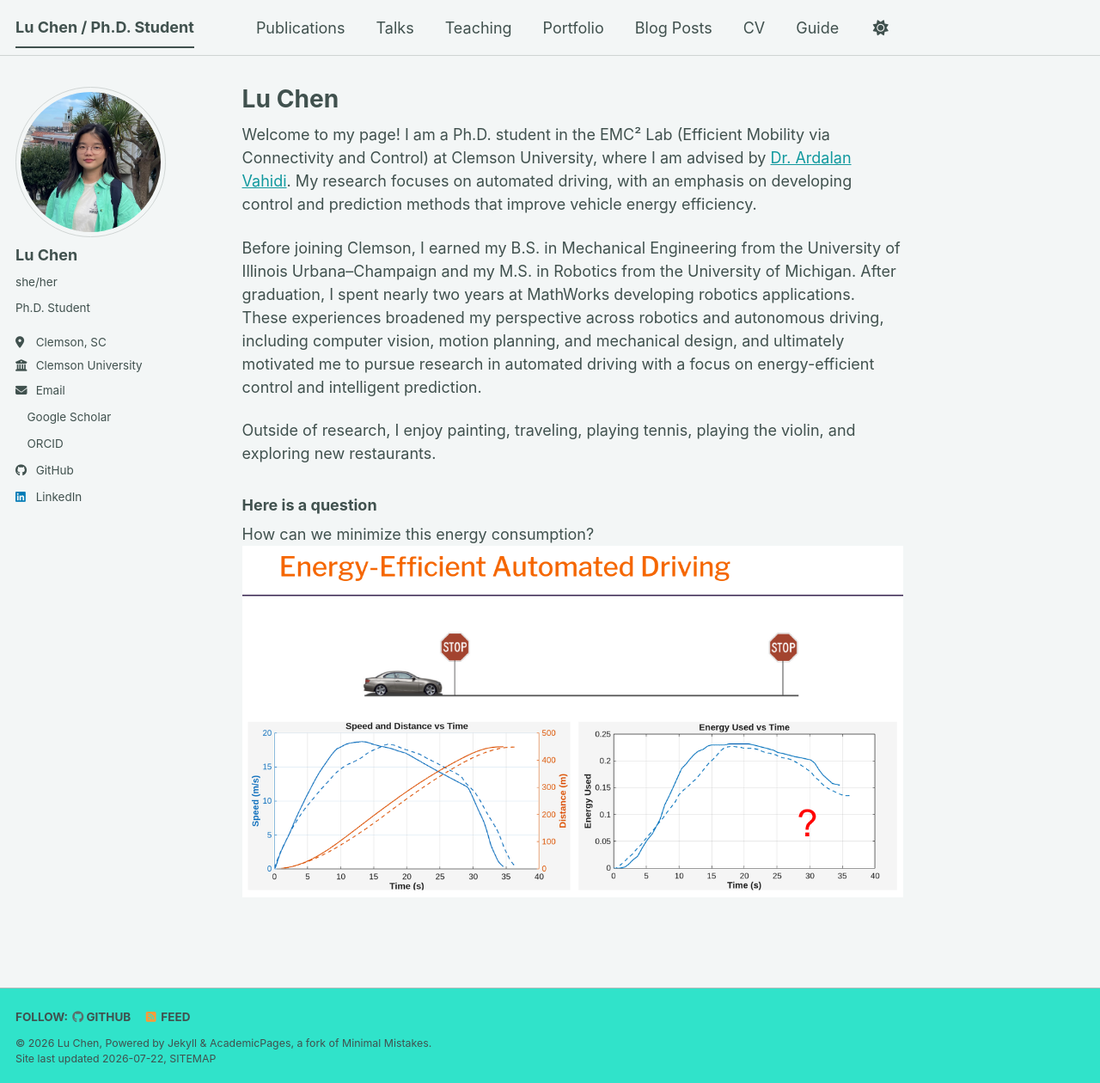
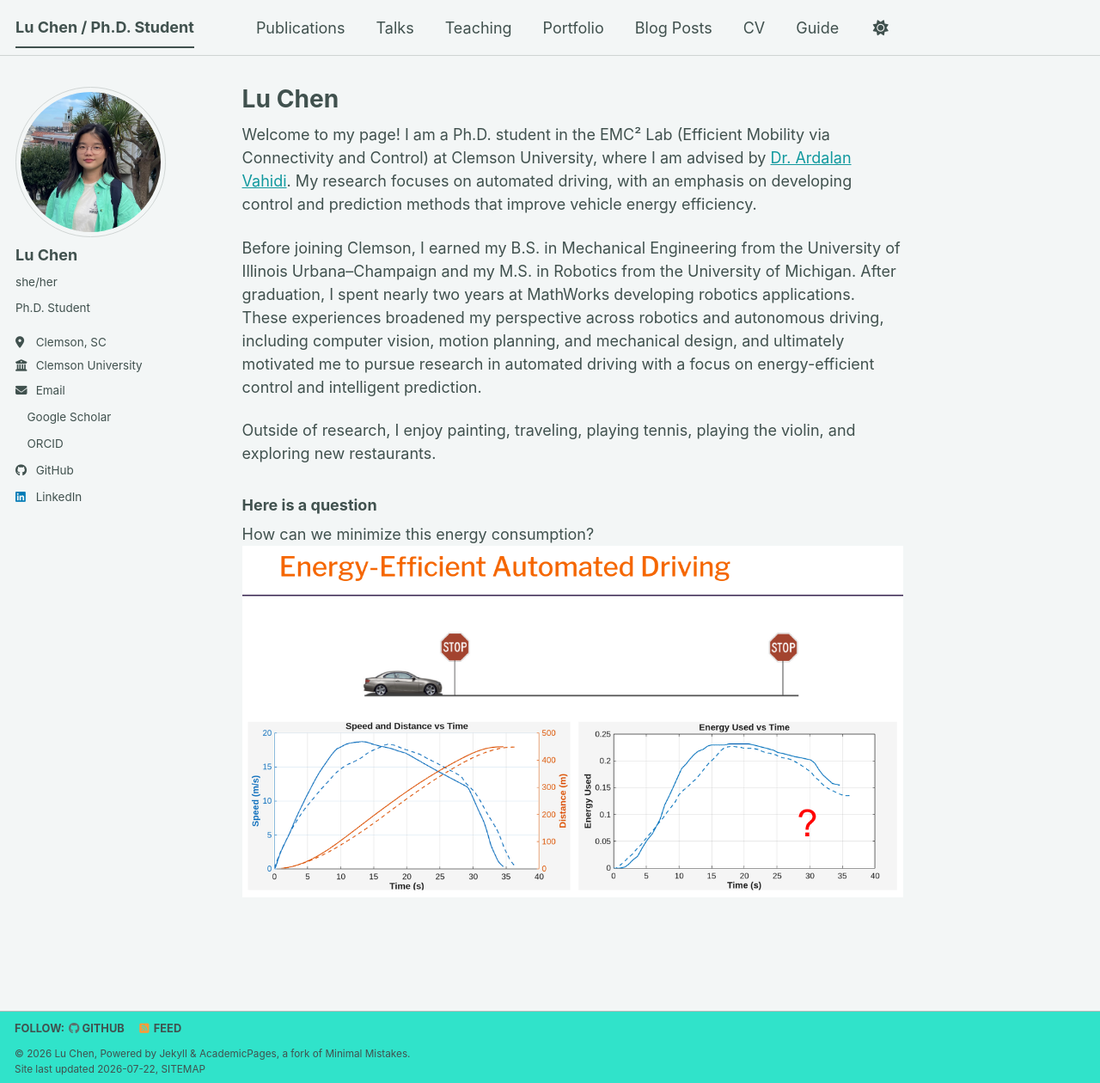
Before and after one commit to lulubell-2/lulubell-2.github.io, a Jekyll site: the page built from _pages/about.md, in a window 1280 px wide and 1260 px high. Shown: the whole window at 86% size. Built offline with Jekyll 4.4.1, drawn with Linux system fonts in a browser that asks for light colours; a style sheet for code colours, icons or effects is not loaded.

Commit message:
Update main.scss

```diff
--- a/assets/css/main.scss
+++ b/assets/css/main.scss
@@ -37,3 +37,19 @@
     "layout/sidebar",
     "layout/json_cv"
 ;
+
+.page__footer {
+  padding-top: 0.3em;
+  padding-bottom: 0.3em;
+  font-size: 0.95em;
+}
+
+.page__footer footer {
+  margin-top: 0;
+  padding-top: 0;
+  padding-bottom: 0;
+}
+
+.page__footer-copyright {
+  margin: 0.1em 0;
+}
```
